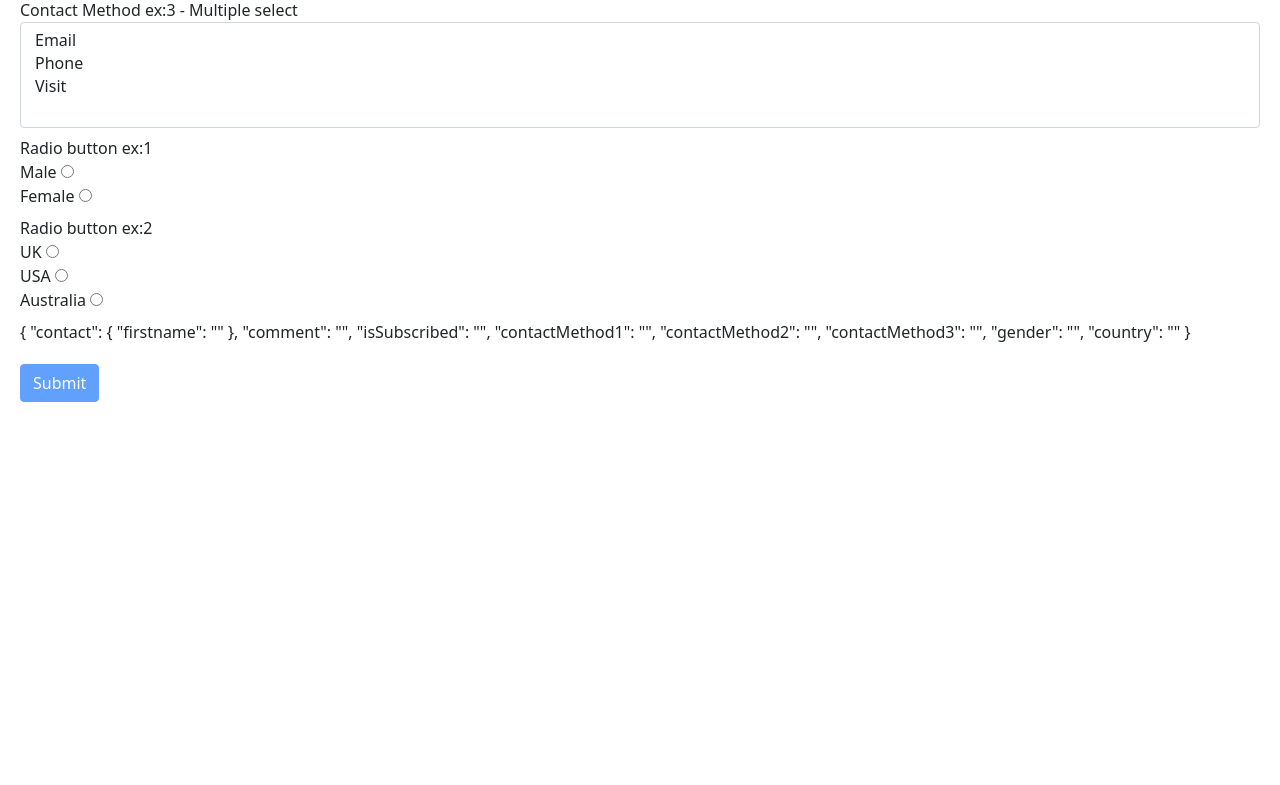
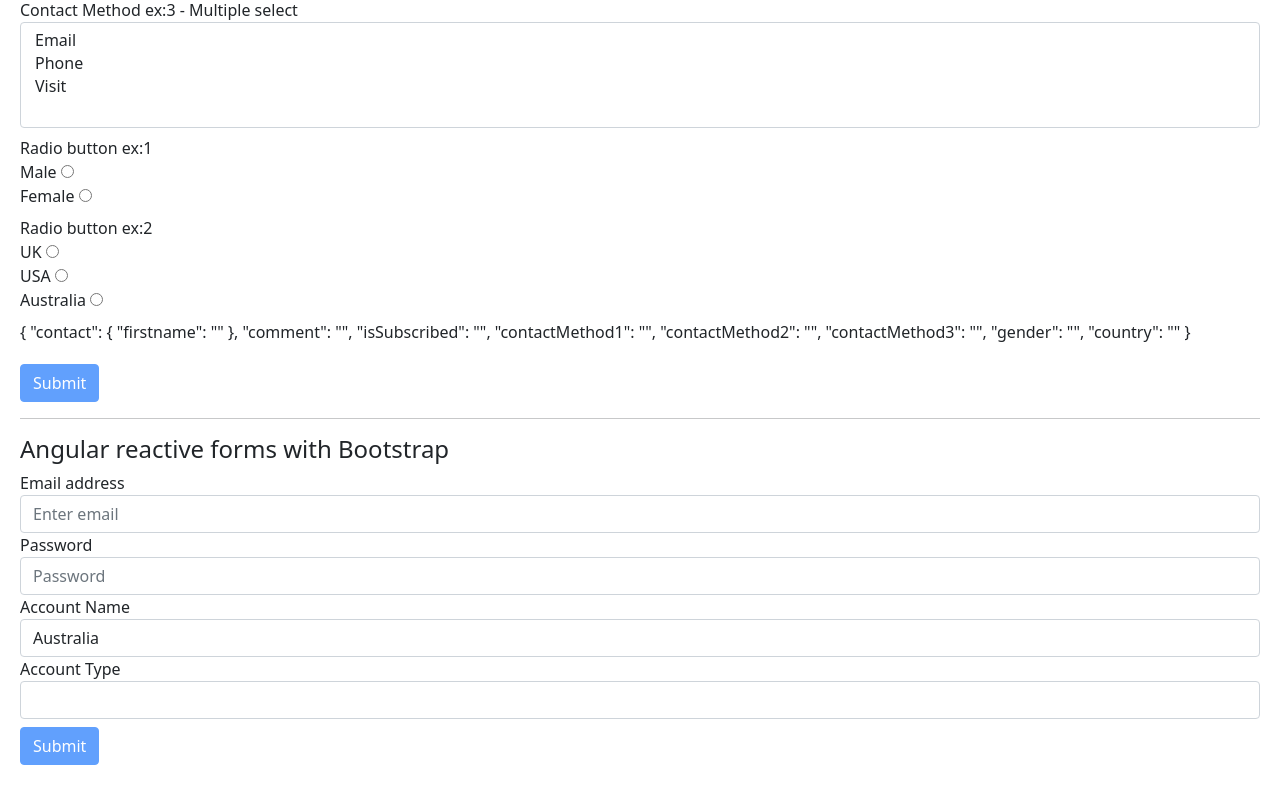
Before and after one commit to Yrol/Angular-test, an Angular app: page / in a window 1280 px wide. Shown: the part 3696-4481 px from the top of the page. Before the commit the page ends 4118 px from the top, so only its background shows below. Built offline with nearby package versions, Linux system fonts and the light colour scheme.

Commit message:
Building reactive forms

```diff
--- a/src/app/app.component.html
+++ b/src/app/app.component.html
@@ -98,8 +98,13 @@
     <input type="text" [appInputFormat]="'lowercase'" />
   </div>
 
-  <!-- Bootstrap form -->
+  <!-- Angular template-driven forms with Bootstrap -->
   <hr class="dashed" />
-  <h4>Bootstrap forms</h4>
+  <h4>Angular template-driven forms with Bootstrap</h4>
   <app-contact-form></app-contact-form>
+
+  <!-- Angular reactive forms with Bootstrap -->
+  <hr class="dashed" />
+  <h4>Angular reactive forms with Bootstrap</h4>
+  <app-reactive-forms></app-reactive-forms>
 </div>
--- /dev/null
+++ b/src/app/reactive-forms/email.validators.ts
@@ -0,0 +1,27 @@
+/**
+ * Custom async validator for validation email
+ * Using AbstractControl interface for creating custom validation
+ * Simulating a server connection using asynchronous operation for checking an unique email
+ */
+
+import { AbstractControl, ValidationErrors } from '@angular/forms';
+
+export class emailValidators {
+  /**
+   * Checking for unique email validation (assuming it connects to server).
+   */
+  static shouldBeUnique(
+    control: AbstractControl
+  ): Promise<ValidationErrors | null> {
+    return new Promise((resolve, reject) => {
+      setTimeout(() => {
+        if (control.value === 'me@me.com') {
+          resolve({ shouldBeUnique: true });
+        } else {
+          // using else condition since we're not using resolve instead of return
+          resolve(null);
+        }
+      }, 3000);
+    });
+  }
+}
--- /dev/null
+++ b/src/app/reactive-forms/password.validators.ts
@@ -0,0 +1,20 @@
+/**
+ * Custom validation static class for password
+ * Using AbstractControl interface for creating custom validation
+ */
+
+import { AbstractControl, ValidationErrors } from '@angular/forms';
+
+export class PasswordValidators {
+  /**
+   * Check if spaces exist in the password
+   */
+  static cannotContainSpace(control: AbstractControl): ValidationErrors | null {
+    if ((control.value as string).indexOf(' ') >= 0) {
+      /** we could also return a complex object ex: { minlength :{ required:5, provided:control.value.length}} */
+      return { cannotContainSpace: true };
+    }
+
+    return null;
+  }
+}
--- /dev/null
+++ b/src/app/reactive-forms/reactive-forms.component.html
@@ -0,0 +1,94 @@
+<!--
+  - Angular Reactive forms
+  - binding "formControlName" such as email and password defined in 'reactive-forms.component.ts'
+-->
+<form [formGroup]="form" (ngSubmit)="onSubmit()">
+  <div class="alert alert-danger" *ngIf="form.errors?.['invalidLogin']">
+    Form global error
+  </div>
+  <div class="form-group">
+    <label for="exampleInputEmail1">Email address</label>
+    <input
+      formControlName="email"
+      type="email"
+      class="form-control"
+      id="exampleInputEmail1"
+      aria-describedby="emailHelp"
+      placeholder="Enter email"
+      (change)="emailLog(emailInput)"
+    />
+    <div *ngIf="emailInput?.pending">
+      <fa-icon [icon]="['fas', 'spinner']"></fa-icon> Checking for unique
+      email......
+    </div>
+    <div
+      *ngIf="emailInput?.touched && emailInput?.invalid"
+      class="alert alert-danger"
+    >
+      <div *ngIf="emailInput?.errors?.['required']">Email is required</div>
+      <div *ngIf="emailInput?.errors?.['email']">Email is invalid</div>
+      <div *ngIf="emailInput?.errors?.['shouldBeUnique']">
+        Email should be unique
+      </div>
+    </div>
+  </div>
+  <div class="form-group">
+    <label for="exampleInputPassword1">Password</label>
+    <input
+      formControlName="password"
+      type="password"
+      class="form-control"
+      id="exampleInputPassword1"
+      placeholder="Password"
+      (change)="passwordLog(passwordInput)"
+    />
+    <div
+      *ngIf="passwordInput?.touched && passwordInput?.invalid"
+      class="alert alert-danger"
+    >
+      <div *ngIf="passwordInput?.errors?.['minlength']">
+        Password must be not less than
+        {{passwordInput?.errors?.['minlength'].requiredLength}}
+        characters
+      </div>
+
+      <div *ngIf="passwordInput?.errors?.['required']">
+        Password is required
+      </div>
+      <div *ngIf="passwordInput?.errors?.['cannotContainSpace']">
+        Password cannot contain spaces
+      </div>
+    </div>
+  </div>
+
+  <!-- Following inputs are being used for demoing grouped inputs within the reactive forms-->
+  <div formGroupName="account">
+    <div class="form-group">
+      <label for="accountName">Account Name</label>
+      <input
+        type="text"
+        formControlName="accountName"
+        class="form-control"
+        id="accountName"
+      />
+    </div>
+    <div class="form-group">
+      <label for="accountType">Account Type</label>
+      <input
+        type="text"
+        formControlName="accountType"
+        class="form-control"
+        id="accountType"
+      />
+    </div>
+  </div>
+
+  <!-- Submit button-->
+  <button
+    type="submit"
+    [disabled]="form.invalid || emailInput?.pending"
+    class="btn btn-primary mt-2"
+  >
+    Submit
+  </button>
+</form>
--- /dev/null
+++ b/src/app/reactive-forms/reactive-forms.component.ts
@@ -0,0 +1,76 @@
+import { Component } from '@angular/core';
+import { FormGroup, FormControl, Validators } from '@angular/forms';
+import { emailValidators } from './email.validators';
+import { PasswordValidators } from './password.validators';
+
+@Component({
+  selector: 'app-reactive-forms',
+  templateUrl: './reactive-forms.component.html',
+  styleUrls: ['./reactive-forms.component.css'],
+})
+export class ReactiveFormsComponent {
+  /**
+   * Adding the form groups and form control objects in the code
+   * FormControl - 1st argument is the initial value of the input
+   * PasswordValidators - custom validation class created to check if spaces exist in the password
+   * emailValidators - A custom async validator passed as the 3rd parameter compared to other validators (both inbuilt and custom)
+   */
+  form = new FormGroup({
+    email: new FormControl(
+      '',
+      [Validators.required, Validators.email],
+      [emailValidators.shouldBeUnique]
+    ),
+    password: new FormControl('', [
+      Validators.required,
+      Validators.minLength(5),
+      PasswordValidators.cannotContainSpace,
+    ]),
+
+    //group of controls
+    account: new FormGroup({
+      accountName: new FormControl('Australia'),
+      accountType: new FormControl(),
+    }),
+  });
+
+  get emailInput() {
+    return this.form.get('email');
+  }
+
+  get passwordInput() {
+    return this.form.get('password');
+  }
+
+  get accountName() {
+    return this.form.get('account.accountName');
+  }
+
+  get accountType() {
+    return this.form.get('account.accountType');
+  }
+
+  emailLog(log: any) {
+    console.log(log);
+  }
+
+  passwordLog(log: any) {
+    console.log(log);
+  }
+
+  onSubmit() {
+    //raising errors at form level
+    this.form.setErrors({
+      invalidLogin: true,
+    });
+
+    //raising at individual control level
+    // this.email?.setErrors({
+
+    // })
+
+    // this.password?.setErrors({
+
+    // })
+  }
+}
```
Also changed, not shown: src/app/app.module.ts (+10 -2 lines), src/app/reactive-forms/reactive-forms.component.css (added), 1 other file (tests, documents, lock files or other folders).
